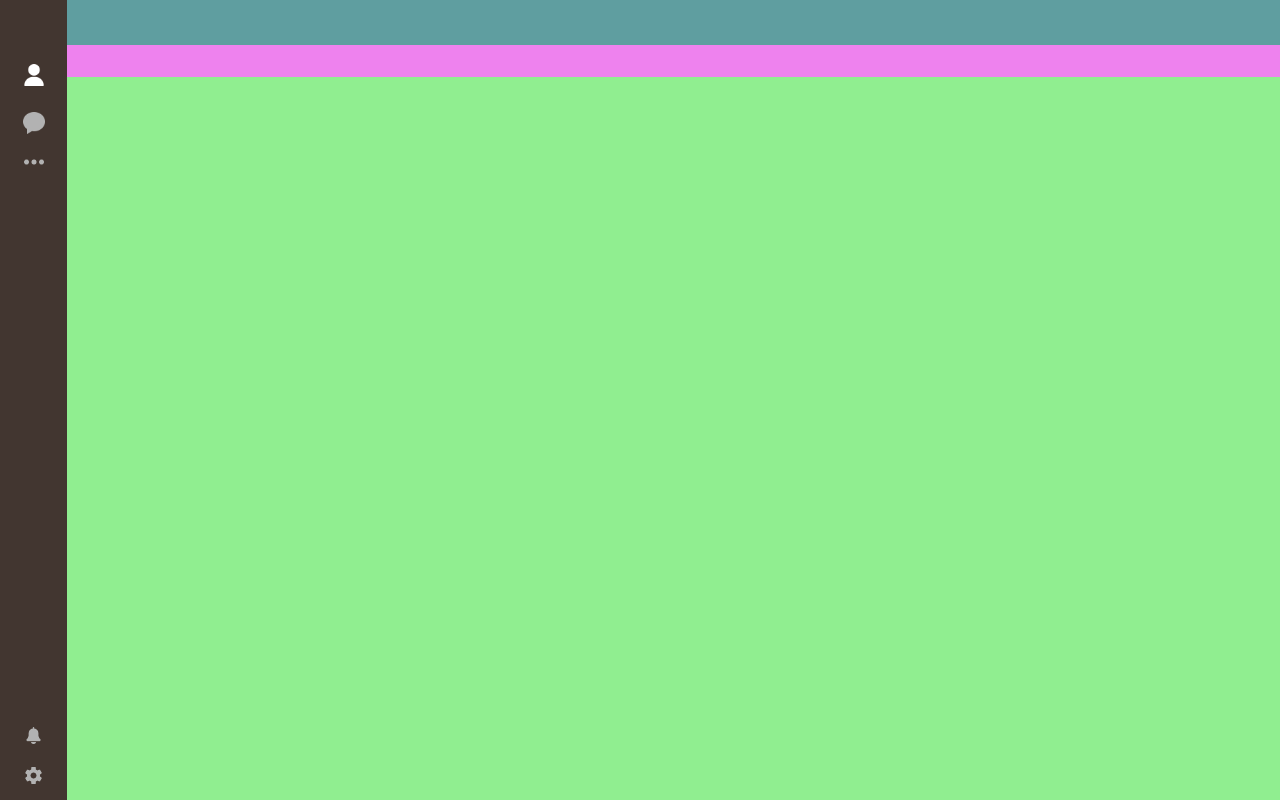
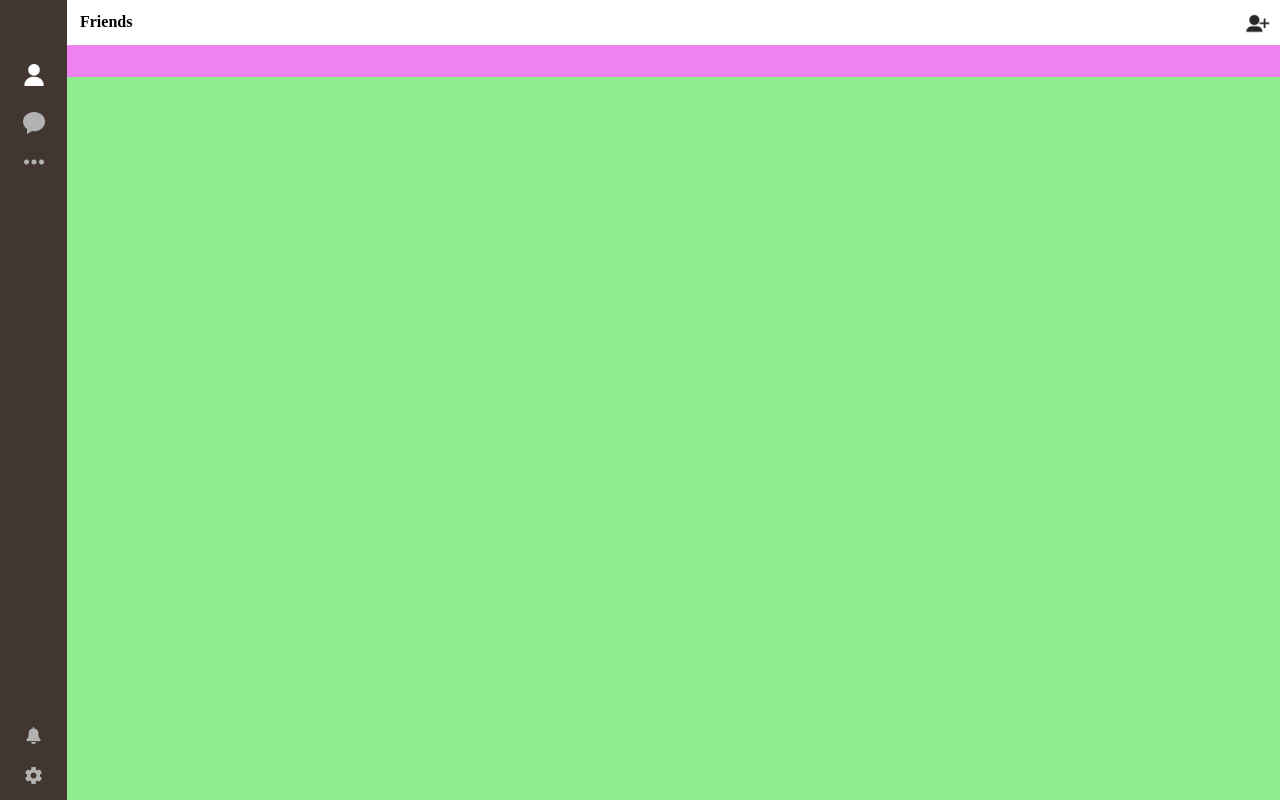
Before and after one commit to gomjellie/kakaotalk, a React (Create React App) app: page / in a window 1280 px wide. Built offline with nearby package versions, Linux system fonts and the light colour scheme.

Commit message:
Friends title bar 완료

```diff
--- a/src/App.js
+++ b/src/App.js
@@ -5,6 +5,8 @@ import etcImg from './assets/etc.png';
 import settingImg from './assets/setting.png';
 import chatImg from './assets/chat.png';
 import userImg from './assets/user.png';
+
+import Friend from './features/friend/Friend';
 
 function App() {
   return (
@@ -16,17 +18,7 @@ function App() {
         <img width="25%" id="bell" src={bellImg} alt=""/>
         <img width="25%" id="setting" src={settingImg} alt=""/>
       </aside>
-      <section className="ContentRoot">
-        <header className="ContentHeader">
-
-        </header>
-        <div className="ContentSearchBar">
-
-        </div>
-        <main>
-
-        </main>
-      </section>
+      <Friend />
     </div>
   );
 }
--- /dev/null
+++ b/src/features/friend/Friend.js
@@ -0,0 +1,20 @@
+import React from 'react';
+import addFriend from '../../assets/addFriend.png';
+
+export default function Friend() {
+  return (
+    <section className="ContentRoot">
+      <header className="ContentHeader">
+        <h4 className="TabName">Friends</h4>
+        <img id="addFriend" height="65%" src={addFriend} alt=""/>
+
+      </header>
+      <div className="ContentSearchBar">
+
+      </div>
+      <main>
+
+      </main>
+    </section>
+  )
+}
--- /dev/null
+++ b/src/styles/_friend.scss
@@ -0,0 +1,39 @@
+
+.ContentRoot {
+  display: block;
+  height: 100%;
+  flex: 1;
+  background-color: lightgreen;
+
+  .ContentHeader {
+    @include flexCenter(row);
+    @include draggable();
+    display: flex;
+    height: 100%;
+    justify-content: space-between;
+    align-items: center;
+    flex-direction: row;
+    height: 2.8rem;
+    background-color: $white;
+
+    .TabName {
+      margin-left: 0.8rem;
+    }
+
+    #addFriend {
+      margin-right: 0.5rem;
+
+      filter: invert(15%);
+
+      &:hover {
+        filter: opacity(.9) invert(20%);
+      }
+    }
+  }
+
+  .ContentSearchBar {
+    width: 100%;
+    height: 2rem;
+    background-color: violet;
+  }
+}
--- a/src/styles/style.css
+++ b/src/styles/style.css
@@ -61,29 +61,6 @@
   bottom: 1rem;
 }
 
-body {
-  margin: 0;
-}
-
-.App {
-  display: -webkit-box;
-  display: -ms-flexbox;
-  display: flex;
-  height: 100%;
-  -webkit-box-pack: center;
-      -ms-flex-pack: center;
-          justify-content: center;
-  -webkit-box-align: center;
-      -ms-flex-align: center;
-          align-items: center;
-  -webkit-box-orient: horizontal;
-  -webkit-box-direction: normal;
-      -ms-flex-direction: row;
-          flex-direction: row;
-  height: 100vh;
-  background-color: antiquewhite;
-}
-
 .ContentRoot {
   display: block;
   height: 100%;
@@ -109,14 +86,58 @@ body {
       -ms-flex-direction: row;
           flex-direction: row;
   -webkit-app-region: drag;
-  width: 100%;
+  display: flex;
+  height: 100%;
+  -webkit-box-pack: justify;
+      -ms-flex-pack: justify;
+          justify-content: space-between;
+  align-items: center;
+  flex-direction: row;
   height: 2.8rem;
-  background-color: cadetblue;
+  background-color: white;
 }
 
-.ContentSearchBar {
+.ContentRoot .ContentHeader .TabName {
+  margin-left: 0.8rem;
+}
+
+.ContentRoot .ContentHeader #addFriend {
+  margin-right: 0.5rem;
+  -webkit-filter: invert(15%);
+          filter: invert(15%);
+}
+
+.ContentRoot .ContentHeader #addFriend:hover {
+  -webkit-filter: opacity(0.9) invert(20%);
+          filter: opacity(0.9) invert(20%);
+}
+
+.ContentRoot .ContentSearchBar {
   width: 100%;
   height: 2rem;
   background-color: violet;
 }
+
+body {
+  margin: 0;
+}
+
+.App {
+  display: -webkit-box;
+  display: -ms-flexbox;
+  display: flex;
+  height: 100%;
+  -webkit-box-pack: center;
+      -ms-flex-pack: center;
+          justify-content: center;
+  -webkit-box-align: center;
+      -ms-flex-align: center;
+          align-items: center;
+  -webkit-box-orient: horizontal;
+  -webkit-box-direction: normal;
+      -ms-flex-direction: row;
+          flex-direction: row;
+  height: 100vh;
+  background-color: antiquewhite;
+}
 /*# sourceMappingURL=style.css.map */
--- a/src/styles/style.scss
+++ b/src/styles/style.scss
@@ -1,6 +1,7 @@
 @import "./functions";
 @import "./variables";
 @import "./sidebar";
+@import "./friend";
 
 body {
   margin: 0;
@@ -11,25 +12,3 @@ body {
   height: 100vh;
   background-color: antiquewhite;
 }
-
-.ContentRoot {
-  display: block;
-  height: 100%;
-  flex: 1;
-  background-color: lightgreen;
-
-  .ContentHeader {
-    @include flexCenter(row);
-    @include draggable();
-    width: 100%;
-    height: 2.8rem;
-    background-color: cadetblue;
-  }
-}
-
-
-.ContentSearchBar {
-  width: 100%;
-  height: 2rem;
-  background-color: violet;
-}
```
Also changed, not shown: src/assets/addFriend.png (added), 1 other file (tests, documents, lock files or other folders).
